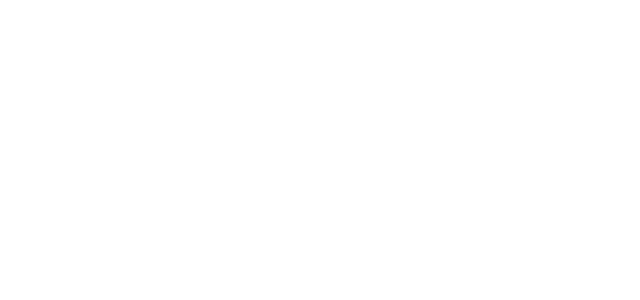
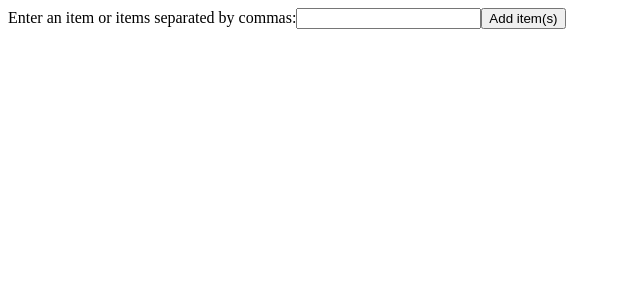
Before and after one commit to aggiewb/hook-todo-list, a React (Create React App) app in the folder client/: page / in a window 1280 px wide. Shown: the top 300 px of the page, without its empty margins (0-640 px from the left). Built offline with nearby package versions, Linux system fonts and the light colour scheme.

Commit message:
Import Input component, React, and useState
Add change() and submit() functions
Initialize text, setText, list, and setList with useState() hooks function
Add Input functional component to return div

```diff
--- a/client/src/App.js
+++ b/client/src/App.js
@@ -1,9 +1,27 @@
 import './App.css';
+import React, { useState } from 'react';
+import Input from './components/Input.js';
+
 //React hooks reference: https://reactjs.org/docs/hooks-overview.html
 
 function App() {
+  const [text, setText] = useState('');
+  const [list, setList] = useState([]);
+  const change = (event) => {
+      const text = event.target.value;
+      setText(text);
+  }
+
+  const submit = (event) => {
+    event.preventDefault();
+    const form = event.target;
+    setList(list.concat(text));
+    setText('');
+  }
+
   return <div className="App">
-    </div>
+      <Input change={change} submit={submit} text={text}/>
+    </div>;
 }
 
 export default App;
```
